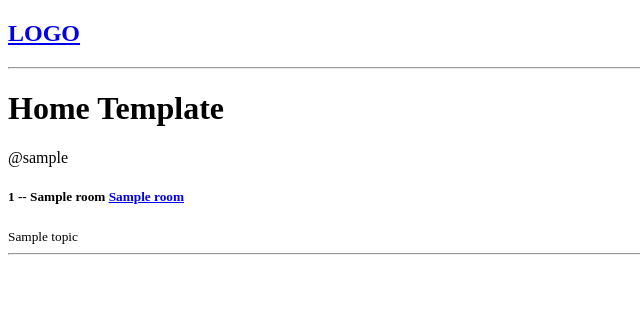
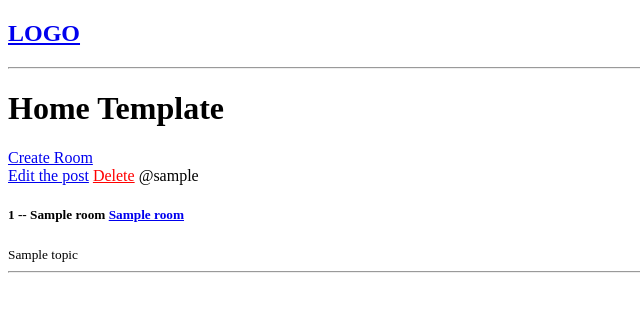
Before and after one commit to MauricioMorenoMorales/TMC-django-studybudy, a Django app: page / in a window 1280 px wide. Shown: the top 312 px of the page, without its empty margins (0-640 px from the left). Run offline with Django 3.2, Linux system fonts and the light colour scheme; tables that the repository leaves empty hold one stand-in row (values such as "Sample post").

Commit message:
Crud completed

```diff
--- a/Themes.txt
+++ b/Themes.txt
@@ -18,3 +18,6 @@ pero tienes que crear un usuario administrador
 
 Para agregar servicios a la pagina de admin ve a la página ./base/admin.py y agrega
 	admin.site.register(Room)
+
+Formularios, puedes autogenerar los formularios requeridos para hacer la app, solo crea un archivo forms
+y crea la logica, pasas los datos a travez del controlador y lo renderizas en el template
--- a/base/models.py
+++ b/base/models.py
@@ -13,6 +13,8 @@ class Room(models.Model):
     # participants =
     updated = models.DateTimeField(auto_now=True)
     created = models.DateTimeField(auto_now_add=True)
+    class Meta:
+        ordering = ['-updated', '-created']
     def __str__(self): return self.name
 
 class Message(models.Model):
--- a/base/templates/base/home.html
+++ b/base/templates/base/home.html
@@ -1,12 +1,15 @@
-{% extends 'main.html'%}
+{% extends 'main.html' %}
 
 {% block content %}
 <h1>Home Template</h1>
 
 <div>
 	<div>
+		<a href="{% url 'create-room' %}">Create Room</a>
 		{% for room in rooms %}
 		<div>
+			<a href="{% url 'update-room' room.id %}">Edit the post</a>
+			<a class="danger" href="{% url 'delete-room' room.id %}">Delete</a>
 			<span>@{{room.host.username}}</span>
 			<h5>{{room.id}} -- {{room.name}}
 				<a href="{% url 'room' room.id %}">{{room.name}}</a>
@@ -18,4 +21,10 @@
 	</div>
 </div>
 
+<style>
+	.danger {
+		color: red;
+	}
+</style>
+
 {% endblock content %}
--- a/base/templates/base/room.html
+++ b/base/templates/base/room.html
@@ -2,4 +2,6 @@
 
 {% block content %}
 <h1>{{room.name}}</h1>
+<p>{{room.host}}</p>
+<p>{{room.description}}</p>
 {% endblock content %}
--- a/base/urls.py
+++ b/base/urls.py
@@ -4,4 +4,7 @@ from . import views
 urlpatterns = [
     path('', views.home, name="home"),
     path('room/<str:pk>/', views.room, name="room"),
+    path('create-room/', views.create_room, name="create-room"),
+    path('update-room/<str:pk>/', views.update_room, name="update-room"),
+    path('delete-room/<str:pk>/', views.delete_room, name="delete-room")
 ]
--- a/base/views.py
+++ b/base/views.py
@@ -1,6 +1,7 @@
-from django.shortcuts import render
+from django.shortcuts import render, redirect
 from django.http import HttpResponse
 from .models import Room
+from .forms import RoomForm
 
 # Create your views here.
 
@@ -20,3 +21,31 @@ def room(request, pk):
     room = Room.objects.get(id=pk)
     context = {'room': room}
     return render(request, 'base/room.html', context)
+
+def create_room(request):
+    form = RoomForm()
+    if request.method == 'POST':
+        form = RoomForm(request.POST)
+        if form.is_valid():
+            form.save()
+            return redirect('home')
+    context = {'form': form}
+    return render(request, 'base/room_form.html', context)
+
+def update_room(request, pk):
+    room = Room.objects.get(id=pk)
+    form = RoomForm(instance=room)
+    if request.method == 'POST':
+        form = RoomForm(request.POST, instance=room)
+        if form.is_valid():
+            form.save()
+            return redirect('home')
+    context = {'form': form}
+    return render(request, 'base/room_form.html', context)
+
+def delete_room(request, pk):
+    room = Room.objects.get(id=pk)
+    if request.method == 'POST':
+        room.delete()
+        return redirect('home')
+    return render(request, 'base/delete.html', {'obj': room})
```
Also changed, not shown: base/forms.py (added, +7 -0 lines), base/templates/base/delete.html (added, +10 -0 lines), base/templates/base/room_form.html (added, +11 -0 lines).
